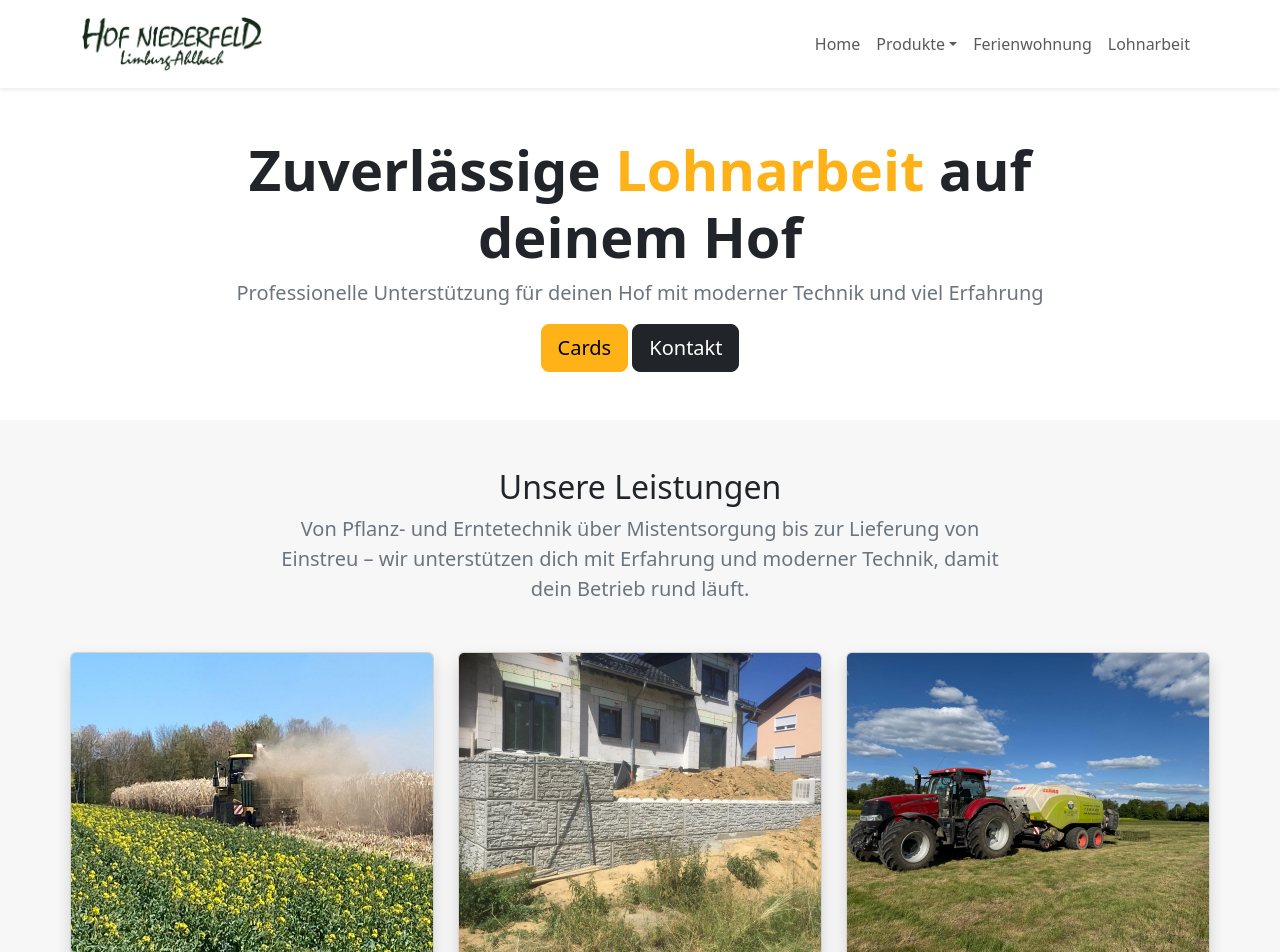
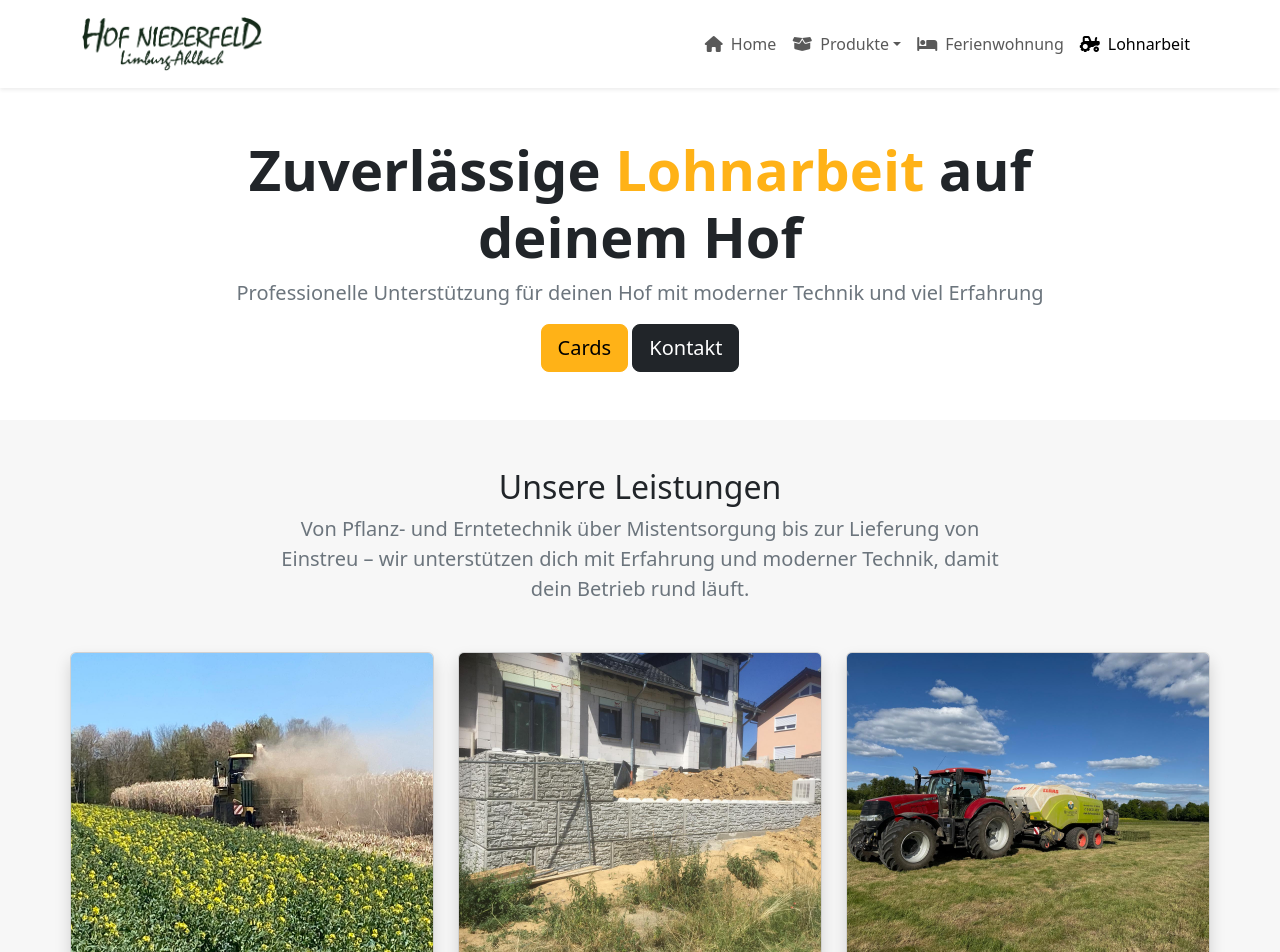
Before and after one commit to hof-niederfeld/hof-niederfeld.github.io, a Jekyll site: the page built from pages/lohnarbeit.html, in a window 1280 px wide. Shown: the top 952 px of the page. Built offline with Jekyll 4.4.1, drawn with Linux system fonts in a browser that asks for light colours.

Commit message:
improve (offcanvas) navbar

```diff
--- a/_includes/header.html
+++ b/_includes/header.html
@@ -1,43 +1,107 @@
 <header class="{% if page.url != '/' %} shadow-sm {% endif %}">
     <nav class="navbar navbar-expand-md">
         <div class="container">
-            <a class="navbar-brand my-1" href="{{ '/' | relative_url }}">
-                <img src="{{ '/assets/images/logo.png' | relative_url }}" width="180">
+
+            <!-- Logo -->
+            <a class="navbar-brand my-1" href="/">
+                <img src="/assets/images/logo.png" width="180">
             </a>
-            <button class="navbar-toggler" type="button" data-bs-toggle="offcanvas" data-bs-target="#offcanvas-navbar">
-                <span class="navbar-toggler-icon"></span>
+
+            <!-- Toggler Icon -->
+            <button class="navbar-toggler" style="border: none;" type="button" data-bs-toggle="offcanvas"
+                data-bs-target="#cu-offcanvas-navbar">
+                <i class="fa-solid fa-bars fs-1"></i>
             </button>
-            <div class="offcanvas offcanvas-end" tabindex="-1" id="offcanvas-navbar">
-                <div class="offcanvas-header">
-                    <h5 class="offcanvas-title">Navigation</h5>
-                    <button type="button" class="btn-close" data-bs-dismiss="offcanvas"></button>
+
+            <div class="offcanvas offcanvas-end" tabindex="-1" id="cu-offcanvas-navbar">
+
+                <!-- Header / Close Icon -->
+                <div class="offcanvas-header justify-content-end p-5">
+                    <i class="fa-solid fa-xmark fs-1" data-bs-dismiss="offcanvas"></i>
                 </div>
+
                 <div class="offcanvas-body">
-                    <div class="navbar-nav ms-auto">
-                        <a class="nav-link {% if page.url == '/' %} active {% endif %}"
-                            href="{{ '/' | relative_url }}">Home</a>
+
+                    <!-- Desktop View -->
+                    <div class="navbar-nav d-none d-md-flex ms-auto">
+
+                        <a class="nav-link {% if page.url == '/' %} active {% endif %}" href="/">
+                            <i class="fa-solid fa-house me-2"></i>Home
+                        </a>
+
                         <div class="dropdown">
                             {% assign active_urls = "/miscanthus/,/betonsteine/,/lebensmittel/" | split: "," %}
                             <a class="nav-link dropdown-toggle {% if active_urls contains page.url %} active {% endif %}"
-                                data-bs-toggle="dropdown">Produkte</a>
+                                data-bs-toggle="dropdown" role="button"><i
+                                    class="fa-solid fa-box-open me-2"></i>Produkte</a>
                             <ul class="dropdown-menu">
-                                <li><a class="dropdown-item {% if page.url == '/miscanthus/' %} active {% endif %}"
-                                        href="{{ '/miscanthus/' | relative_url }}">Miscanthus</a></li>
-                                <li><a class="dropdown-item {% if page.url == '/betonsteine/' %} active {% endif %}"
-                                        href="{{ '/betonsteine/' | relative_url }}">Betonsteine</a></li>
-                                <li><a class="dropdown-item {% if page.url == '/lebensmittel/' %} active {% endif %}"
-                                        href="{{ '/lebensmittel/' | relative_url }}">Lebensmittel</a></li>
+                                <li>
+                                    <a class="dropdown-item {% if page.url == '/miscanthus/' %} active {% endif %}"
+                                        href="/miscanthus/">
+                                        <i class="fa-solid fa-seedling me-2"></i>Miscanthus
+                                    </a>
+                                </li>
+                                <li>
+                                    <a class="dropdown-item {% if page.url == '/betonsteine/' %} active {% endif %}"
+                                        href="/betonsteine/">
+                                        <i class="fa-solid fa-cube me-2"></i>Betonsteine
+                                    </a>
+                                </li>
+                                <li>
+                                    <a class="dropdown-item {% if page.url == '/lebensmittel/' %} active {% endif %}"
+                                        href="/lebensmittel/">
+                                        <i class="fa-solid fa-egg me-2"></i>Lebensmittel
+                                    </a>
+                                </li>
                             </ul>
                         </div>
+
                         <a class="nav-link {% if page.url == '/ferienwohnung/' %} active {% endif %}"
-                            href="{{ '/ferienwohnung/' | relative_url }}">Ferienwohnung</a>
-                        <a class="nav-link {% if page.url == '/lohnarbeit/' %} active {% endif %}"
-                            href="{{ '/lohnarbeit/' | relative_url }}">Lohnarbeit</a>
-                        <hr class="d-md-none">
-                        <a class="nav-link d-md-none {% if page.url == '/impressum/' %} active {% endif %}"
-                            href="{{ '/impressum/' | relative_url }}">Impressum</a>
-                        <a class="nav-link d-md-none {% if page.url == '/datenschutz/' %} active {% endif %}"
-                            href="{{ '/datenschutz/' | relative_url }}">Datenschutzerklärung</a>
+                            href="/ferienwohnung/">
+                            <i class="fa-solid fa-bed me-2"></i>Ferienwohnung
+                        </a>
+                        <a class="nav-link {% if page.url == '/lohnarbeit/' %} active {% endif %}" href="/lohnarbeit/">
+                            <i class="fa-solid fa-tractor me-2"></i>Lohnarbeit
+                        </a>
+
+                    </div>
+
+                    <!-- Mobile Offcanvas -->
+                    <div class="navbar-nav d-md-none align-items-center">
+                        <div>
+                            <a class="nav-link {% if page.url == '/' %} active {% endif %}" href="/">
+                                <i class="fa-solid fa-house me-2"></i>Home
+                            </a>
+
+                            <a class="nav-link {% if page.url == '/miscanthus/' %} active {% endif %}"
+                                href="/miscanthus/">
+                                <i class="fa-solid fa-seedling me-2"></i>Miscanthus
+                            </a>
+                            <a class="nav-link {% if page.url == '/betonsteine/' %} active {% endif %}"
+                                href="/betonsteine/">
+                                <i class="fa-solid fa-cube me-2"></i>Betonsteine
+                            </a>
+                            <a class="nav-link {% if page.url == '/lebensmittel/' %} active {% endif %}"
+                                href="/lebensmittel/">
+                                <i class="fa-solid fa-egg me-2"></i>Lebensmittel
+                            </a>
+
+                            <a class="nav-link {% if page.url == '/ferienwohnung/' %} active {% endif %}"
+                                href="/ferienwohnung/">
+                                <i class="fa-solid fa-bed me-2"></i>Ferienwohnung
+                            </a>
+                            <a class="nav-link {% if page.url == '/lohnarbeit/' %} active {% endif %}"
+                                href="/lohnarbeit/">
+                                <i class="fa-solid fa-tractor me-2"></i>Lohnarbeit
+                            </a>
+
+                            <a class="nav-link d-md-none mt-4" href="tel:{{site.phone-href}}">
+                                <i class="fa-solid fa-phone me-2"></i>{{site.phone-display}}
+                            </a>
+                            <a class="nav-link d-md-none" href="mailto:{{site.mail}}">
+                                <i class="fa-solid fa-envelope me-2"></i>{{site.mail}}
+                            </a>
+                        </div>
                     </div>
                 </div>
             </div>
--- a/pages/lohnarbeit.html
+++ b/pages/lohnarbeit.html
@@ -1,7 +1,7 @@
 ---
 layout: default
 title: Lohnarbeit
-permalink: /lohnarbeit
+permalink: /lohnarbeit/
 custom_script: lohnarbeit.js
 ---
 
```
Also changed, not shown: assets/scss/style.scss (+9 -2 lines), assets/css/style.css.
